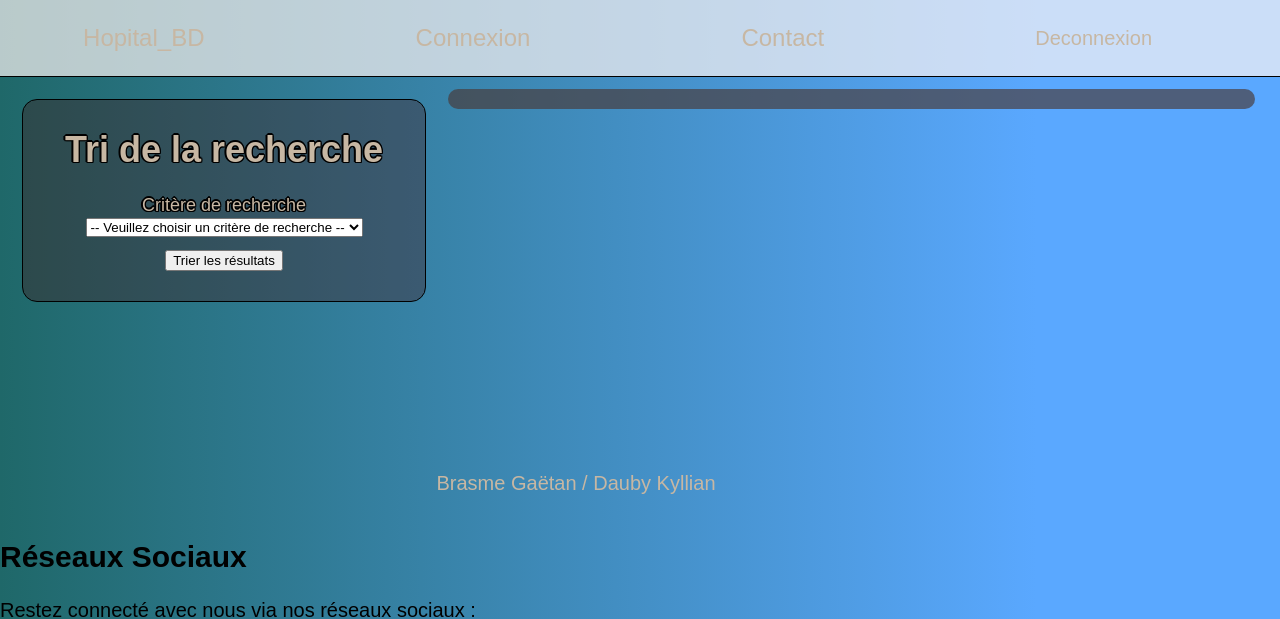
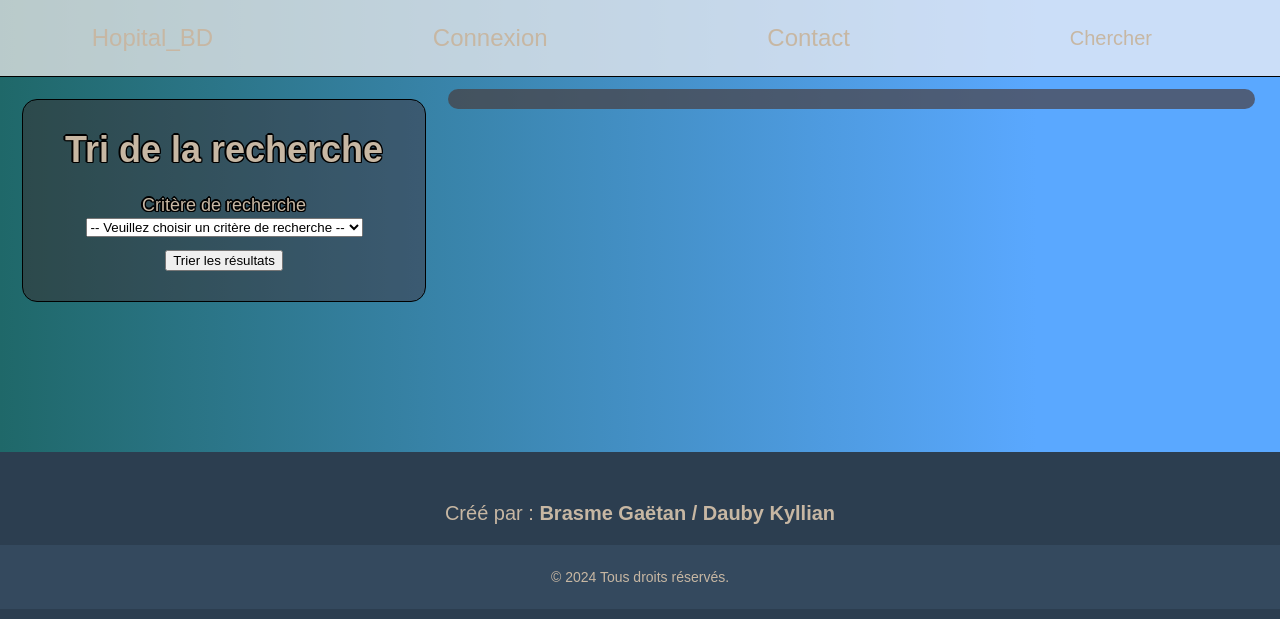
Before and after one commit to BrasmeGaetan/Hopital_BD, a PHP site: page /index.php?action=footer in a window 1280 px wide. Shown: the top 619 px of the page. Run offline with PHP 8.4, Linux system fonts and the light colour scheme; data that the repository does not hold is empty.

Commit message:
Creation inscription ainsi que creation d'un footer

```diff
--- a/controleur/connexion.php
+++ b/controleur/connexion.php
@@ -19,7 +19,7 @@ if (isset($_POST['pseudo']) && isset($_POST['mdp'])) {
     // Vérifier si l'utilisateur existe et que le mot de passe correspond
     if ($user && $user['mdp'] == $_POST['mdp']) {
         $_SESSION['valid'] = true;
-        echo "Connexion réussie";
+
     } else {
         echo "Pseudo ou mot de passe incorrect.";
     }
--- a/css/modele.css
+++ b/css/modele.css
@@ -617,3 +617,21 @@ footer div p {
   border-radius: 5px;
   margin-top: 20px;
 }
+
+.footer {
+  background-color: #2c3e50; /* Couleur de fond sombre */
+  color: #ecf0f1; /* Couleur du texte claire */
+  padding: 30px 0; /* Espacement vertical */
+  text-align: center; /* Centrer le texte */
+}
+
+.footer-container {
+  max-width: 1200px; /* Largeur maximale pour le footer */
+  margin: 0 auto; /* Centrer le footer sur la page */
+}
+
+.footer-bottom {
+  background-color: #34495e; /* Couleur de fond pour la section des droits d'auteur */
+  padding: 10px 0; /* Espacement vertical */
+  font-size: 14px; /* Taille de police plus petite */
+}
--- a/inc/footer.inc
+++ b/inc/footer.inc
@@ -1,17 +1,8 @@
-<footer>
-  <div class="accueil">
-    <p>Brasme Gaëtan / Dauby Kyllian</p>
-  </div>
-  <section id="social-media">
-  <h2>Réseaux Sociaux</h2>
-  <p>Restez connecté avec nous via nos réseaux sociaux :</p>
-  <a href="lien-vers-votre-page-facebook" target="_blank">
-    <img src="../img/facebook.png" alt="Facebook">
-  </a>
-  <a href="lien-vers-votre-page-X" target="_blank">
-    <img src="../img/X.png" alt="X">
-  </a>
-</section>
+<footer class="footer">
+    <div class="footer-container">
+        <p>Créé par : <strong>Brasme Gaëtan / Dauby Kyllian</strong></p>
+    </div>
+    <div class="footer-bottom">
+        <p>&copy; 2024 Tous droits réservés.</p>
+    </div>
 </footer>
-</body>
-</html>
--- a/inc/header.inc
+++ b/inc/header.inc
@@ -19,7 +19,7 @@
       <p class="contact-p"><a href="./index.php?action=contact">Contact</a></p>
     </div>
     <div class="deconnexion">
-      <p class="deconnexion-p"><a href="./index.php?action=chercher">Deconnexion</a></p>
+      <p class="deconnexion-p"><a href="./index.php?action=chercher">Chercher</a></p>
       <a href="./index.php?action=connexion&logout"></a>
     </div>
   </nav>
```
Also changed, not shown: controleur/inscription.php (added, +26 -0 lines), vue/deconnexion.php (added, +12 -0 lines), vue/vueConnexion.php (+9 -3 lines).
